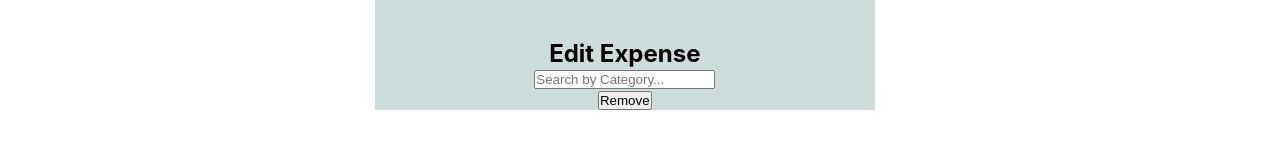
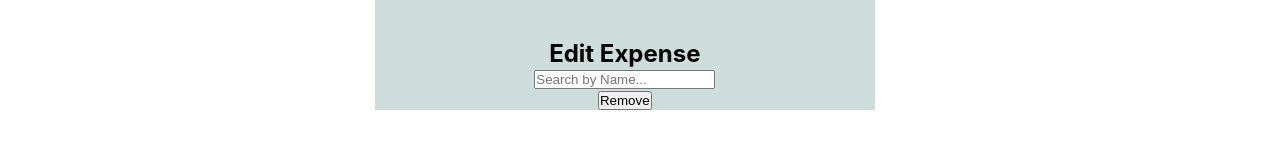
Before and after one commit to keeganmcroberts/Phase-3-Project-Frontend, a React (Create React App) app: page /home in a window 1280 px wide. Both pictures are taken after a click on the button "Add Expenses". Shown: the part 373-533 px from the top of the page. Built offline with nearby package versions, Linux system fonts and the light colour scheme; no server answers.

Commit message:
search filter

```diff
--- a/src/components/EditExpense.js
+++ b/src/components/EditExpense.js
@@ -1,5 +1,5 @@
 import {useState} from "react";
-function EditExpense ({receiveNewExpense, setDisplayState}) {
+function EditExpense ({receiveNewExpense, setDisplayState, receiveSearchValue}) {
 const [priceInput, setPriceInput] = useState("")
 const [categoryInput, setCategoryInput] = useState("")
 const [nameInput, setNameInput] = useState("")
@@ -23,6 +23,7 @@ const [dateInput, setDateInput] = useState("")
                             amount: priceInput,
                             category_name: categoryInput,
                             date: dateInput,
+                            name: nameInput,
                         }
                         receiveNewExpense(newExpense)
                         }}>
@@ -60,11 +61,7 @@ const [dateInput, setDateInput] = useState("")
                             <option value="clothes">Clothes</option>
                             <option value="vacation">Vacation</option>
                             <option value="gas">Gas</option>
-                            <option value="doctorBill">Doctor Bill</option>
-                            <option value="waterBill">Water Bill</option>
-                            <option value="powerBill">Power Bill</option>
-                            <option value="internetBill">Internet Bill</option>
-                            <option value="phoneBill">Phone Bill</option>
+                            <option value="bills">Bills</option>
 
                         </select>
                         <input
@@ -82,8 +79,8 @@ const [dateInput, setDateInput] = useState("")
                     <input
                     className="searchBar"
                     type="text"
-                    placeholder="Search by Category..."
-                    // onChange={(synthEvent)=> handleingtheSearch(synthEvent.target.value)}
+                    placeholder="Search by Name..."
+                    onChange={(e)=> receiveSearchValue(e.target.value)}
                     />
                 </div>
                 <button id="removeButton">Remove</button>
--- a/src/components/MainContainer.js
+++ b/src/components/MainContainer.js
@@ -8,6 +8,7 @@ function MainContainer({users, logout}){
 const [displayState, setDisplayState] = useState("monthlyExpenses")
 const [expenses, setNewExpenses] = useState([])
 const [allExpenses, setAllExpenses] = useState([])
+const [searchBar, setSearchBar] = useState([])
 
 
 useEffect(() => {
@@ -15,7 +16,7 @@ useEffect(() => {
     .then(res=>res.json())
     .then(data=>{
         setNewExpenses(data)
-        setAllExpenses(data)
+        setAllExpenses(console.log)
 })
 }, [])
 
@@ -28,37 +29,17 @@ useEffect(() => {
         setNewExpenses([newExpense, ...expenses])
     }
 
-    function receiveExpenseToRemove(searchValue) {
-        let resultOfSearch = allExpenses.filter(
-            (eachExpense) => {
+    function receiveSearchValue(searchValue) {
+        let resultOfSearch = allExpenses.filter((eachExpense) => {
                 if (eachExpense.name.toLowerCase().includes(searchValue.toLowerCase()))
                 return (eachExpense)
             })
         setAllExpenses(resultOfSearch)
     }
 
-
-    // function handleingtheSearch(searchBarInput){
-    //     let resultofSearch= "state".filter((whatItype)=> {
-    //       if(whatItype."data".toLowerCase().includes(searchBarInput.toLowerCase())){
-    //         return whatItype
-    //       }else if (whatItype."data".toLowerCase().includes(searchBarInput.toLowerCase())){
-    //         return whatItype
-    //       }
-    //     })
-    //     "setState"(resultofSearch)
-
-    //   }
-
-
-
-
-
-
-
     return (
         <div className="mainContainerClass">
-            {displayState === "editExpense" ? <EditExpense receiveExpenseToRemove={receiveExpenseToRemove} receiveNewExpense={receiveNewExpense} setDisplayState={setDisplayState}/> : null}
+            {displayState === "editExpense" ? <EditExpense receiveSearchValue={receiveSearchValue} receiveNewExpense={receiveNewExpense} setDisplayState={setDisplayState} /> : null}
             {displayState === "monthlyExpenses" ? <MonthlyExpense logout={logout} users={users} setDisplayState={setDisplayState}/> : null}
             {displayState === "editBudget" ? <EditBudget setDisplayState={setDisplayState}/> : null }
         </div>
```
Also changed, not shown: 1 other file (tests, documents, lock files or other folders).
